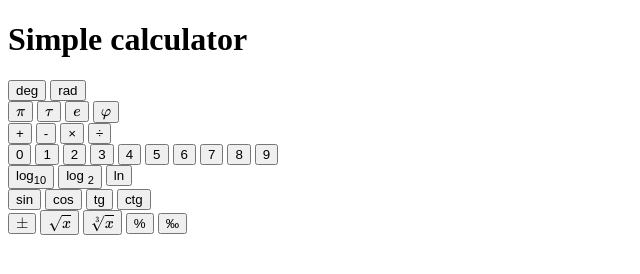
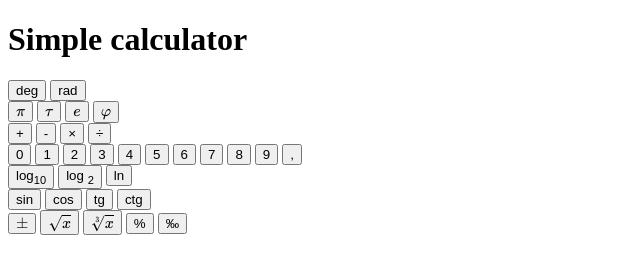
Before and after one commit to vladcheck/TOP-calculator-project, a plain HTML site: page index.html in a window 1280 px wide. Shown: the full height of the page, 0-640 px from the left. Drawn offline with nearby package versions, Linux system fonts and the light colour scheme.

Commit message:
Add a comma button for decimals

```diff
--- a/index.html
+++ b/index.html
@@ -40,6 +40,7 @@
           <button>7</button>
           <button>8</button>
           <button>9</button>
+          <button>,</button>
         </div>
         <div class="logs">
           <button>log<sub>10</sub></button>
```
